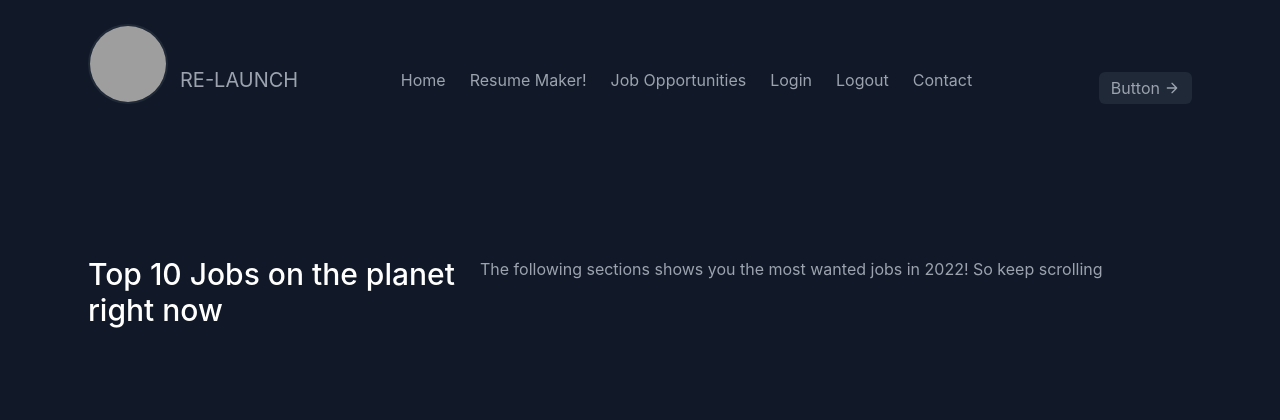
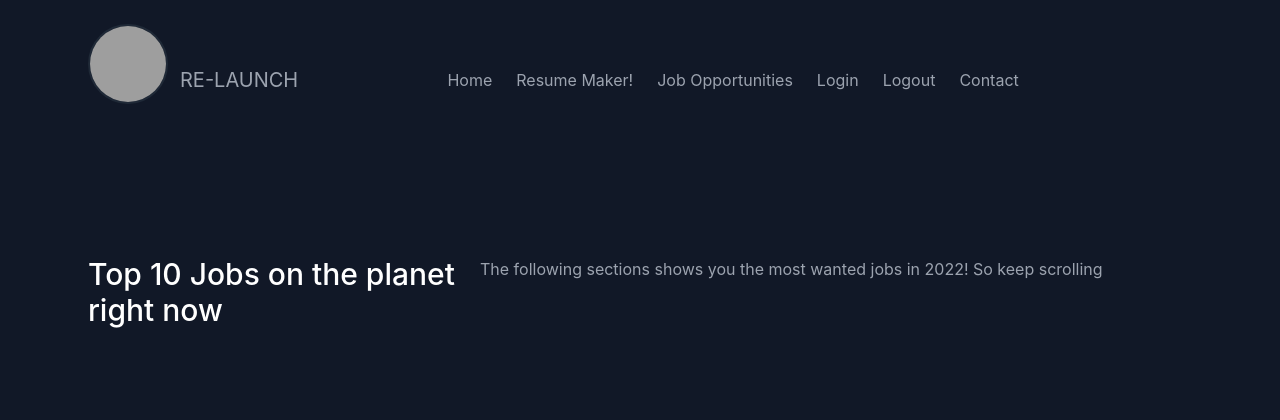
Before and after one commit to Shakyo-choudhury/RE-LAUNCH, a Django app: page /job_opports in a window 1280 px wide. Shown: the top 420 px of the page. Run offline with Django 4.2, Linux system fonts and the light colour scheme; some libraries are stand-ins or nearby versions; grey boxes are pictures that could not be loaded.

Commit message:
Update job_opports.html

```diff
--- a/codewithshakyo/templates/job_opports.html
+++ b/codewithshakyo/templates/job_opports.html
@@ -28,11 +28,11 @@
             <a class="mr-5 hover:text-white" href ="/contact">Contact</a>
 
           </nav>
-          <button class="inline-flex items-center bg-gray-800 border-0 py-1 px-3 focus:outline-none hover:bg-gray-700 rounded text-base mt-4 md:mt-0">Button
+<!--           <button class="inline-flex items-center bg-gray-800 border-0 py-1 px-3 focus:outline-none hover:bg-gray-700 rounded text-base mt-4 md:mt-0">Button
             <svg fill="none" stroke="currentColor" stroke-linecap="round" stroke-linejoin="round" stroke-width="2" class="w-4 h-4 ml-1" viewBox="0 0 24 24">
               <path d="M5 12h14M12 5l7 7-7 7"></path>
             </svg>
-          </button>
+          </button> -->
         </div>
       </header>
     <section class="text-gray-400 bg-gray-900 body-font">
```
